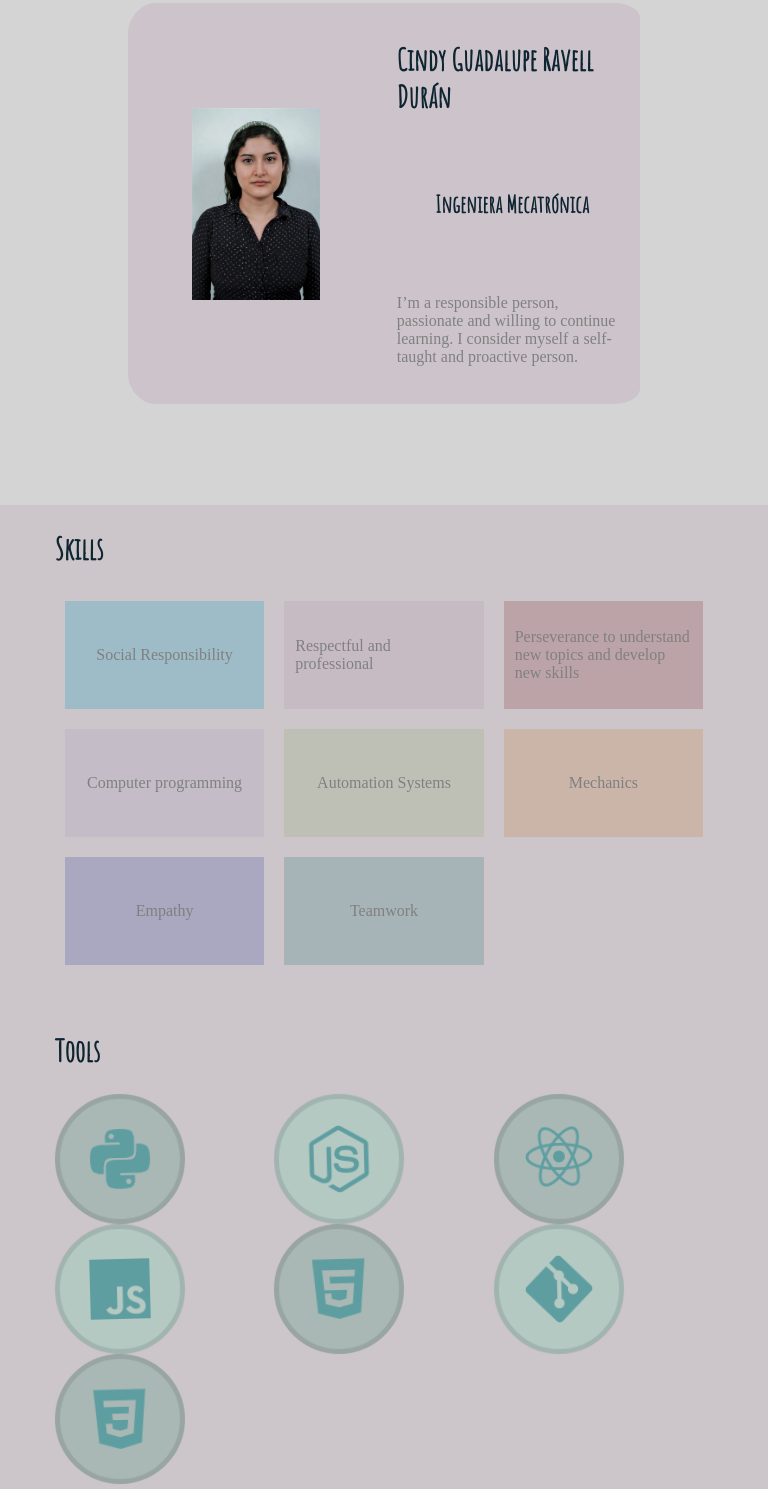
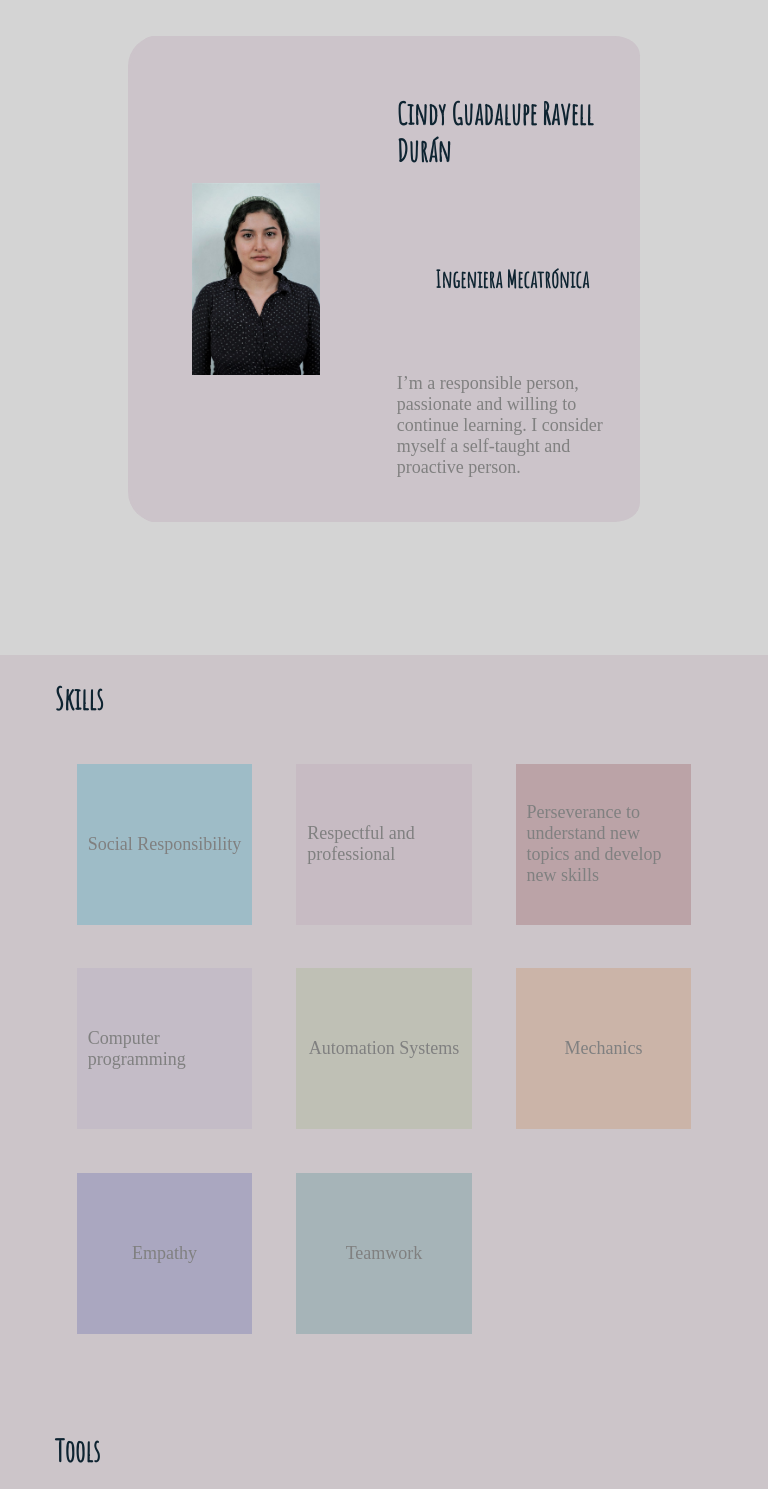
Before and after one commit to CindyRavell/Portafolio, a website: page index.html in a window 768 px wide. Shown: the part 145-1634 px from the top of the page. Drawn offline with nearby package versions, Linux system fonts and the light colour scheme; a web font is replaced by a local one.

Commit message:
responsive vertical done

```diff
--- a/index.html
+++ b/index.html
@@ -8,6 +8,7 @@
         <link href='https://unpkg.com/boxicons@2.0.7/css/boxicons.min.css' rel='stylesheet'>
         <!--ScrollReveal-->
         <script src="https://unpkg.com/scrollreveal"></script>
+        <meta name="viewport" content="width=device-width,initial-scale=1.0">
 
     </head>
 
@@ -48,17 +49,17 @@
 
                 <div id="centro_principal" class="centroGrid block" >
 
-                    <div id="prin_a" class="centrar block" title="Titulo" style="border-top-right-radius:  10%;">
+                    <div id="prin_a" class="centrar block title1" title="Titulo" style="border-top-right-radius:  10%;">
                         <h1 class="centrar" >Cindy Guadalupe Ravell Durán</h1><br>
                     </div>
-                    <div id="prof" class="centrar block" title="Titulo">
+                    <div id="prof" class="centrar block title2" title="Titulo">
                         <h3 class="centrar">Ingeniera Mecatrónica</h2>
                     </div>
 
-                    <div  id = "imagenCindy" class="centrar block" style="border-top-left-radius:10%; border-bottom-left-radius:   10%;">
+                    <div  id = "imagenCindy" class="centrar block img" style="border-top-left-radius:10%; border-bottom-left-radius:   10%;">
                         <img   class="centrar" src="img/cindyRavell.jpg" alt="Cindy" >
                     </div>
-                    <div id="prin_b" class="txt centrar block" style="border-bottom-right-radius: 10%;">
+                    <div id="prin_b" class="txt centrar block description" style="border-bottom-right-radius: 10%;">
                         <p  class="centrar">I’m a responsible person, passionate and willing to continue learning. I consider myself a self-taught and proactive person.</p>
                     </div>
 
@@ -123,33 +124,33 @@
                 <div id="textTools" class = "txtTools" >
 
                     <div id="Tool1" class="Tool txt centrar">
-                        <div class=" centrar"> <i class='bx bxl-python bx-tada bx-hover bx-border-circle' style="font-size: 80px; color: cadetblue;"></i></div>
+                        <div class=" centrar"> <i class='bx bxl-python bx-tada bx-hover bx-border-circle' style="font-size: 75px; color: cadetblue;"></i></div>
 
                     </div>
 
                     <div id="Tool2" class="Tool txt centrar" style="background-color: rgb(181, 201, 195);">
-                        <div class=" centrar"> <i class='bx bxl-nodejs bx-tada bx-hover bx-border-circle' style="font-size: 80px; color: cadetblue;"></i></div>
+                        <div class=" centrar"> <i class='bx bxl-nodejs bx-tada bx-hover bx-border-circle' style="font-size: 75px; color: cadetblue;"></i></div>
                     </div>
 
                     <div id="Tool3" class="Tool txt centrar">
-                        <div class=" centrar"> <i class='bx bxl-react bx-tada bx-hover bx-border-circle' style="font-size: 80px; color: cadetblue;"></i></div>
+                        <div class=" centrar"> <i class='bx bxl-react bx-tada bx-hover bx-border-circle' style="font-size: 75px; color: cadetblue;"></i></div>
                     </div>
 
                     <div id="Tool4" class="Tool txt centrar" style="background-color: rgb(181, 201, 195);">
-                        <div class="centrar"> <i class='bx bxl-javascript bx-tada bx-hover bx-border-circle' style="font-size: 80px; color: cadetblue;"></i></div>
+                        <div class="centrar"> <i class='bx bxl-javascript bx-tada bx-hover bx-border-circle' style="font-size: 75px; color: cadetblue;"></i></div>
                     </div>
 
                     <div id="Tool5" class="Tool txt centrar">
-                        <div class=" centrar"> <i class='bx bxl-html5 bx-tada bx-hover bx-border-circle' style="font-size: 80px; color: cadetblue;"></i></div>
+                        <div class=" centrar"> <i class='bx bxl-html5 bx-tada bx-hover bx-border-circle' style="font-size: 75px; color: cadetblue;"></i></div>
 
                     </div>
 
                     <div id="Tool6" class="Tool txt centrar" style="background-color: rgb(181, 201, 195);">
-                        <div class=" centrar"> <i class='bx bxl-git bx-tada bx-hover bx-border-circle' style="font-size: 80px; color: cadetblue;"></i></div>
+                        <div class=" centrar"> <i class='bx bxl-git bx-tada bx-hover bx-border-circle' style="font-size: 75px; color: cadetblue;"></i></div>
                     </div>
 
                     <div id="Tool7" class="Tool txt centrar">
-                        <div class=" centrar"> <i class='bx bxl-css3 bx-tada bx-hover bx-border-circle' style="font-size: 80px; color: cadetblue;"></i></div>
+                        <div class=" centrar"> <i class='bx bxl-css3 bx-tada bx-hover bx-border-circle' style="font-size: 75px; color: cadetblue;"></i></div>
                     </div>
 
 
--- a/styles.css
+++ b/styles.css
@@ -1,4 +1,5 @@
 @import url('https://fonts.googleapis.com/css2?family=Amatic+SC&family=Kiwi+Maru:wght@500&display=swap');
+
 
 
 /*General format*/
@@ -41,12 +42,12 @@ img{
 .txt {
     font-family: 'Amatic SC', cursive;
     font-family: 'Kiwi Maru', serif;
-    font-size: 16px;
+    font-size: 90%;
     color: grey;
 }
 /* ****************      HEAD - NAV BAR     **************** */
 .nav_Grid{
-    max-width: 1024px;
+
     display: grid;
     grid-template-columns: 100%;
     grid-column-gap: 2rem;
@@ -77,6 +78,7 @@ img{
 /*OCULTAR*/
 @media screen and (max-width: 768px){
 
+
     .nav_menu{
         position: fixed;
         top: 3rem;
@@ -86,24 +88,14 @@ img{
         padding: 2rem;
         background-color: rgba(100, 48, 85,.9);
         transition: 1s;
-        /*overflow: hidden;*/
+
     }
-/*
-    .nav_toogle{
-        color:rgb(77, 36, 64);
-        font-size: 1.5rem;
-        cursor: pointer;
-    }
-    .nav_toggle:hover{
-        color:rgb(134, 69, 114);
-    }
-*/
 }
 
 .nav_item{
     margin-bottom:2rem ;
     cursor: pointer;
-    padding: 4%;
+    padding: 1%;
 }
 
 .nav_link{
@@ -160,7 +152,7 @@ img{
 @media screen and (min-width: 768px){
 .nav_toogle{
     color:rgb(77, 36, 64);
-    font-size: 1.5rem;
+    font-size: 2rem;
     cursor: pointer;
     visibility: hidden;
 }
@@ -198,10 +190,47 @@ img{
     grid-area: cuadro;
 }
 
+@media screen and (max-width: 768px) {
+    .container_principal_section {
+        width: 100%;
+        height: 100%;
+        row-gap: 1rem;
+        display: grid;
+        background-color: rgb(212, 212, 212);
+        grid-template-columns: .2fr 2fr .2fr;
+        grid-template-rows: .2fr 2fr 2fr .2fr;
+        grid-template-areas:
+        ".   .     ."
+        ". cuadro  ."
+        ". cuadro  ."
+        ".   .     .";
+    }
+    .block {
+        display: inline-block;
+        background-color:rgb(204, 196, 202);
+    }
+
+      .container {
+        text-align: center;
+    }
+    .centroGrid{
+        display: flex;
+        flex-direction: column;
+
+    }
+    .centrar{
+        display: flex;
+        align-items: center;
+        justify-content: center;
+
+    }
+
+}
+@media screen and (min-width: 768px) {
 
     .container_principal_section {
         width: 100%;
-    height: 100%;
+        height:calc(100vh - 3rem);
         display: grid;
         background-color: rgb(212, 212, 212);
         grid-template-columns: 1fr 2fr 2fr 1fr;
@@ -240,7 +269,7 @@ img{
     }
 
 
-
+}
 
 @media screen and (min-width: 768px){
     .nav{
@@ -349,10 +378,13 @@ img{
 
 }
 
+
+@media screen and (min-width: 768px) {
+
 .containerSkills {
-    height: 100%;
+    height: calc(100vh - 3rem);
     display: grid;
-    background-color: rgb(204, 197, 201);
+    background-color:rgb(204, 197, 201);
     grid-template-columns: .25fr 1fr 1fr 1fr .25fr;
     grid-template-rows: .25fr 1fr 1fr 1fr .25fr;
     grid-template-areas:
@@ -374,8 +406,9 @@ img{
 
 .skill{
     background-color: rgb(169, 184, 181);
-    margin: 10px;
+    margin: 10%;
 
+}
 }
 
 
@@ -423,7 +456,8 @@ img{
     display: flex;
     align-items: center;
     justify-content: center;
-    margin: 10px;
+    margin: 10;
+    background-color: rgb(204, 197, 201);
 }
 
 /* **************** Tools page **************** */
@@ -472,7 +506,7 @@ img{
 }
 
 .containerTools {
-    height: 100%;
+    height: calc(100vh - 3rem);
     display: grid;
     background-color: rgb(204, 197, 201);
     grid-template-columns: .25fr 1fr 1fr 1fr .25fr;
@@ -497,8 +531,8 @@ img{
 .Tool{
     display: inline-block;
     border-radius: 50%;
-    width: 130px;
-    height: 130px;
+    width: 120px;
+    height: 120px;
     background-color: rgb(169, 184, 181);
 }
 
@@ -508,7 +542,7 @@ img{
     display: flex;
     justify-content: center;
     align-items: center;
-    margin: 10px;
+    margin: 10%;
 }
 
 /* **************** Projects Page **************** */
@@ -548,6 +582,7 @@ img{
     grid-area: IMGProject2;
 }
 
+@media screen and (min-width: 768px) {
 .containerProject {
     height: 100%;
     display: grid;
@@ -597,7 +632,7 @@ img{
     align-self: center;    /* vertical centering */
     width: 220px;
 }
-
+}
 
 .ProjectContent{
     display: flex;
@@ -721,4 +756,7 @@ img{
     margin: 10px;
 }
 
+
+
+
 /******************RESPONSIVE***********************/
```
Lines whose indentation alone changed are shown as unchanged.
